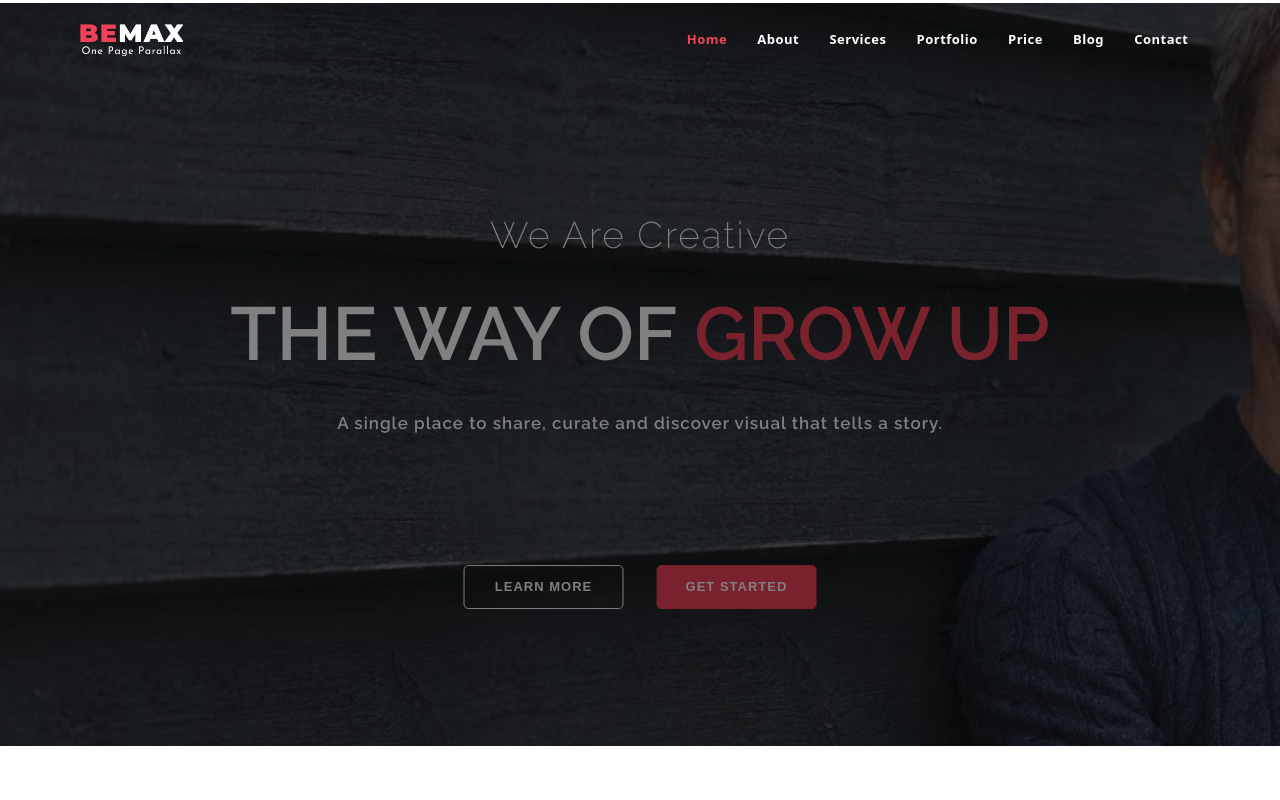
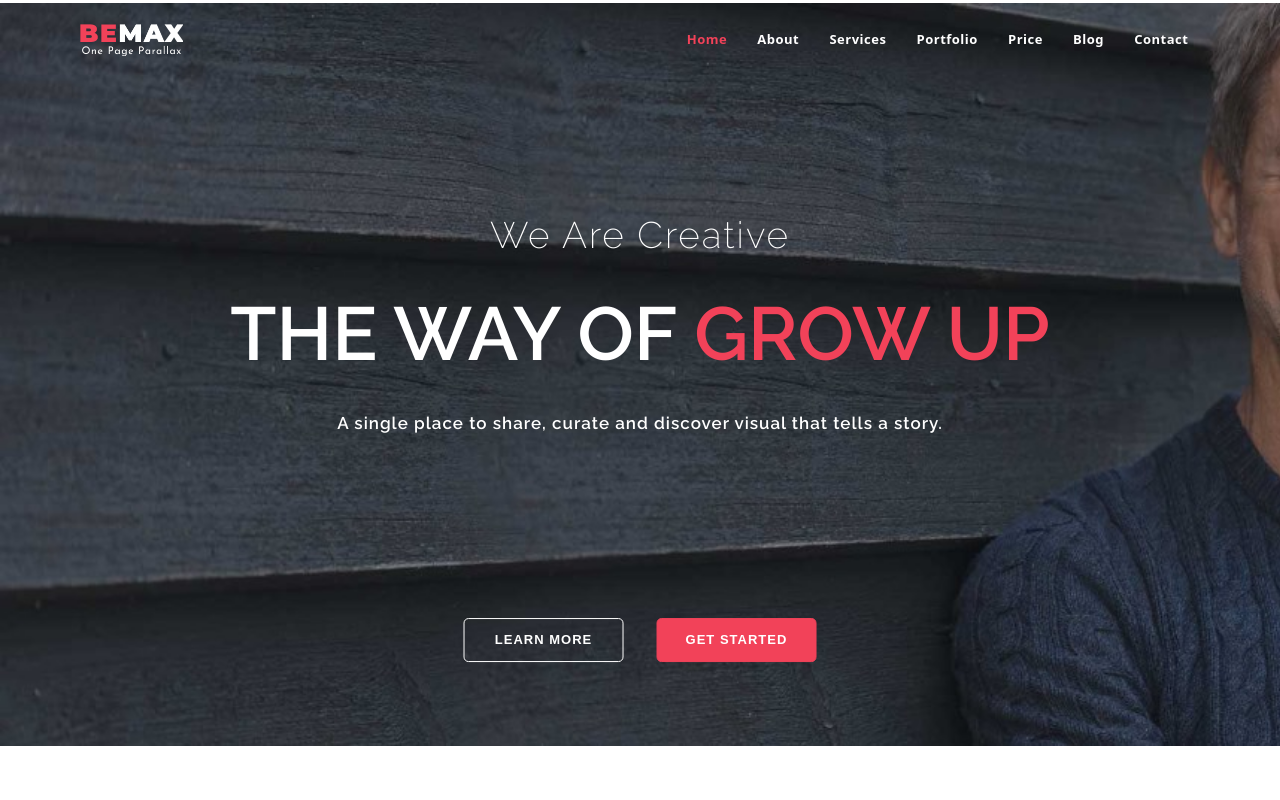
Before and after one commit to sohilamaumon23/BeMax, a plain HTML site: page index.html in a window 1280 px wide. Shown: the top 800 px of the page. Drawn offline with Linux system fonts and the light colour scheme; a script that the page names is missing.

Commit message:
Update BeMax.css

```diff
--- a/Css/BeMax.css
+++ b/Css/BeMax.css
@@ -59,7 +59,6 @@ header.scrolled nav a {
 
 .Landing{
     background-image: url(./a1.jpg);
-    filter: brightness(0.5);
     background-size: cover;
     padding: 305px 40px;
     text-align: center;
```
